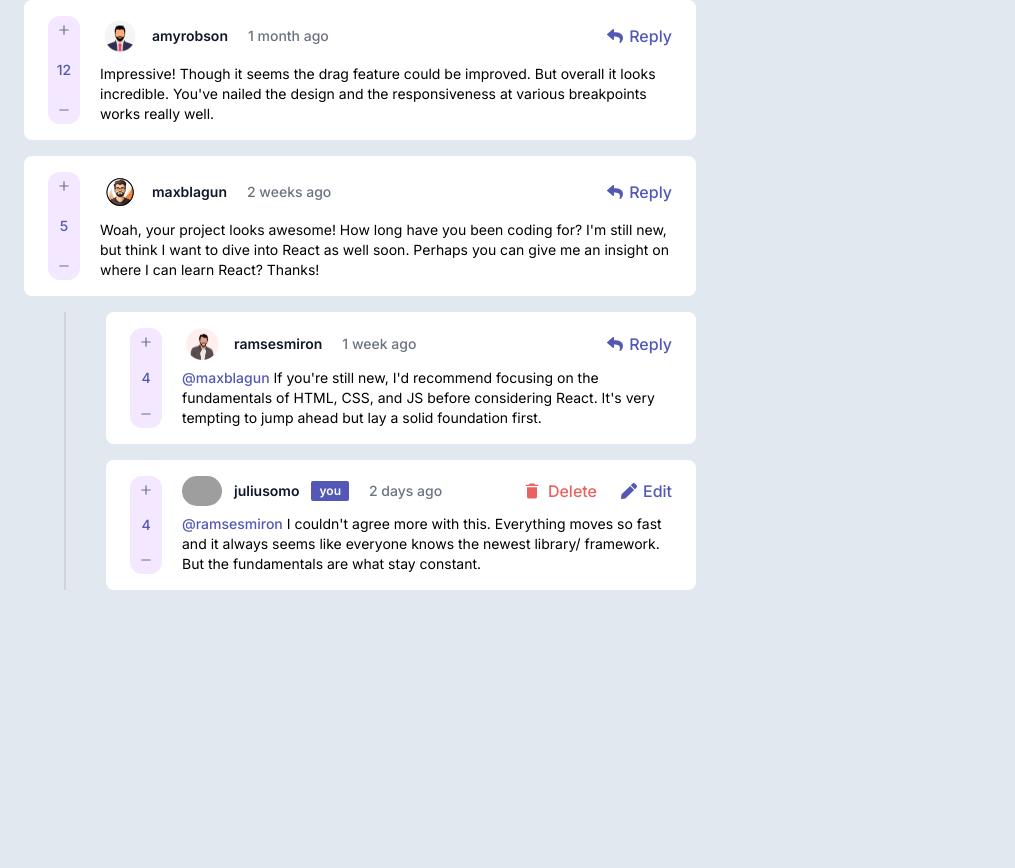
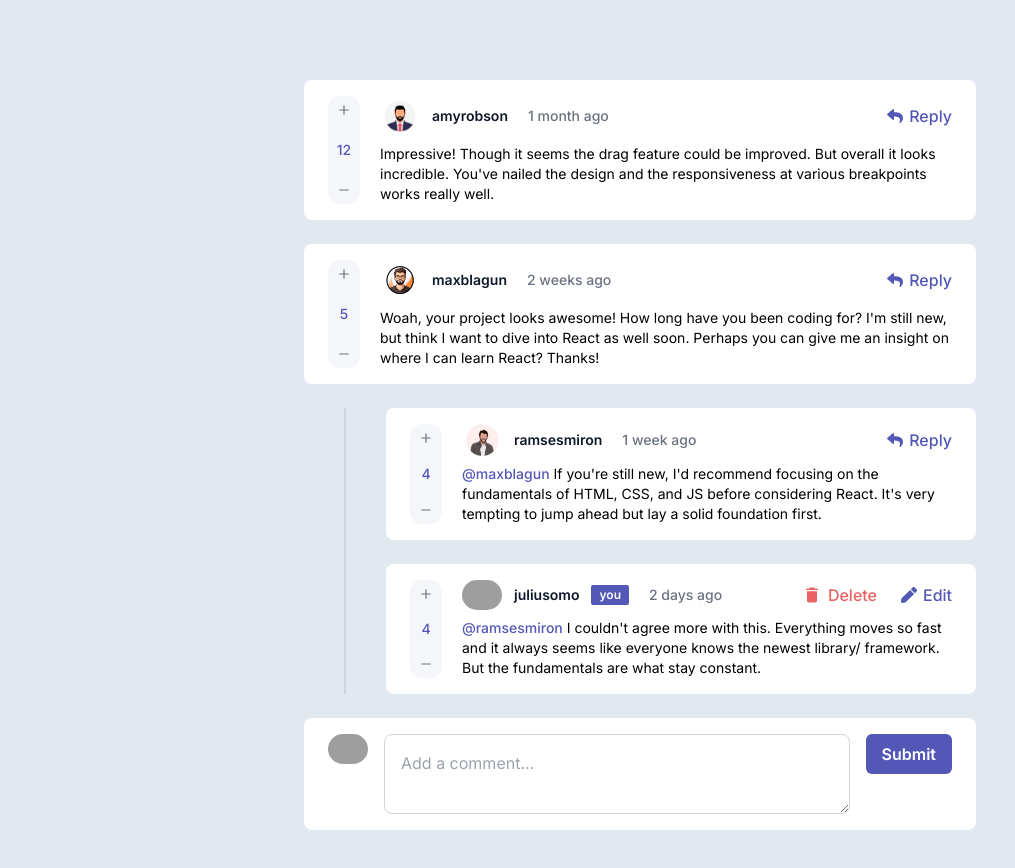
Before and after one commit to rayhanferdous/tailwindcss-task, a Next.js app: page / in a window 1280 px wide. Shown: the top 868 px of the page, without its empty margins (0-1015 px from the left). Before the commit the page ends 800 px from the top, so only its background shows below. Built offline with nearby package versions, Linux system fonts and the light colour scheme; grey boxes are pictures that could not be loaded.

Commit message:
add comment box ui

```diff
--- a/src/app/page.jsx
+++ b/src/app/page.jsx
@@ -1,10 +1,11 @@
+import CommentBox from "@/components/ui/CommentBox";
 import CommentCard from "@/components/ui/CommentCard";
 import { comments } from "@/const/comments";
 
 export default function Home() {
   return (
-    <main className="container h-screen">
-      <div className="flex flex-col gap-4 max-w-2xl">
+    <main className="container flex items-center justify-center py-20">
+      <div className="flex flex-col gap-6 max-w-2xl">
         {comments.map((comment, index) => (
           <>
             <CommentCard
@@ -17,7 +18,7 @@ export default function Home() {
               likes={comment.likes}
             />
             {comment.replys && (
-              <div className="flex flex-col gap-4 ml-10 border-l-2 border-gray-300">
+              <div className="flex flex-col gap-6 ml-10 border-l-2 border-gray-300">
                 {comment.replys.map((reply, index) => (
                   <CommentCard
                     key={index}
@@ -34,6 +35,7 @@ export default function Home() {
             )}
           </>
         ))}
+        <CommentBox />
       </div>
     </main>
   );
--- a/src/components/ui/CommentBox.jsx
+++ b/src/components/ui/CommentBox.jsx
@@ -1,11 +1,26 @@
-import React from "react";
+import Image from "next/image";
 
 const CommentBox = () => {
   return (
-    <form>
-      <div>
-        <Image src="/images/avater.png" alt="avater" width={50} height={50} />
-      </div>
+    <form className="flex items-center gap-4 bg-white rounded-lg px-6 py-4">
+      <Image
+        src={"/assets/img/profile-photo/profile-four.jpg"}
+        alt="user"
+        width={40}
+        height={40}
+        className="rounded-full self-start"
+      />
+      <textarea
+        className="w-full h-20 p-4 border border-gray-300 rounded-lg"
+        placeholder="Add a comment..."
+      ></textarea>
+
+      <button
+        type="submit"
+        className="self-start bg-purple-primary text-white font-semibold py-2 px-4 rounded-md hover:bg-purple-700 transition duration-300 ease-in-out"
+      >
+        Submit
+      </button>
     </form>
   );
 };
--- a/src/components/ui/CommentCard.jsx
+++ b/src/components/ui/CommentCard.jsx
@@ -23,7 +23,7 @@ const CommentCard = ({
       }`}
     >
       <div className="flex gap-5">
-        <div className="flex flex-col items-center justify-between bg-purple-100 rounded-xl py-1.5 px-2">
+        <div className="flex flex-col items-center justify-between bg-like-btn-color rounded-xl py-1.5 px-2">
           <PlusIcon />
           <span className="font-medium text-sm text-purple-primary">
             {likes}
--- a/tailwind.config.js
+++ b/tailwind.config.js
@@ -17,6 +17,7 @@ module.exports = {
       colors: {
         "purple-primary": "#5358B6",
         "trash-bin": "#E86261",
+        "like-btn-color": "#F5F6FA",
       },
     },
   },
```
